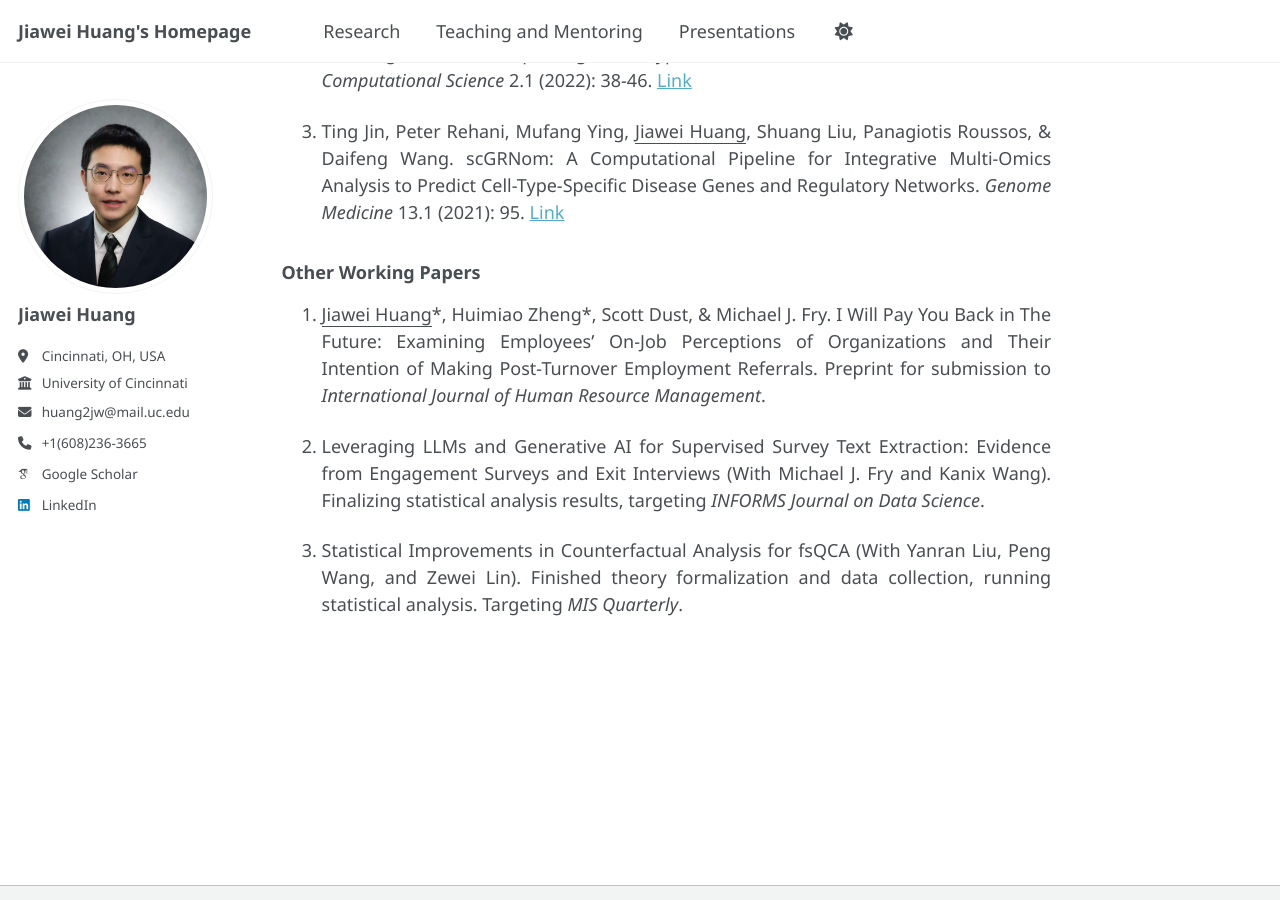
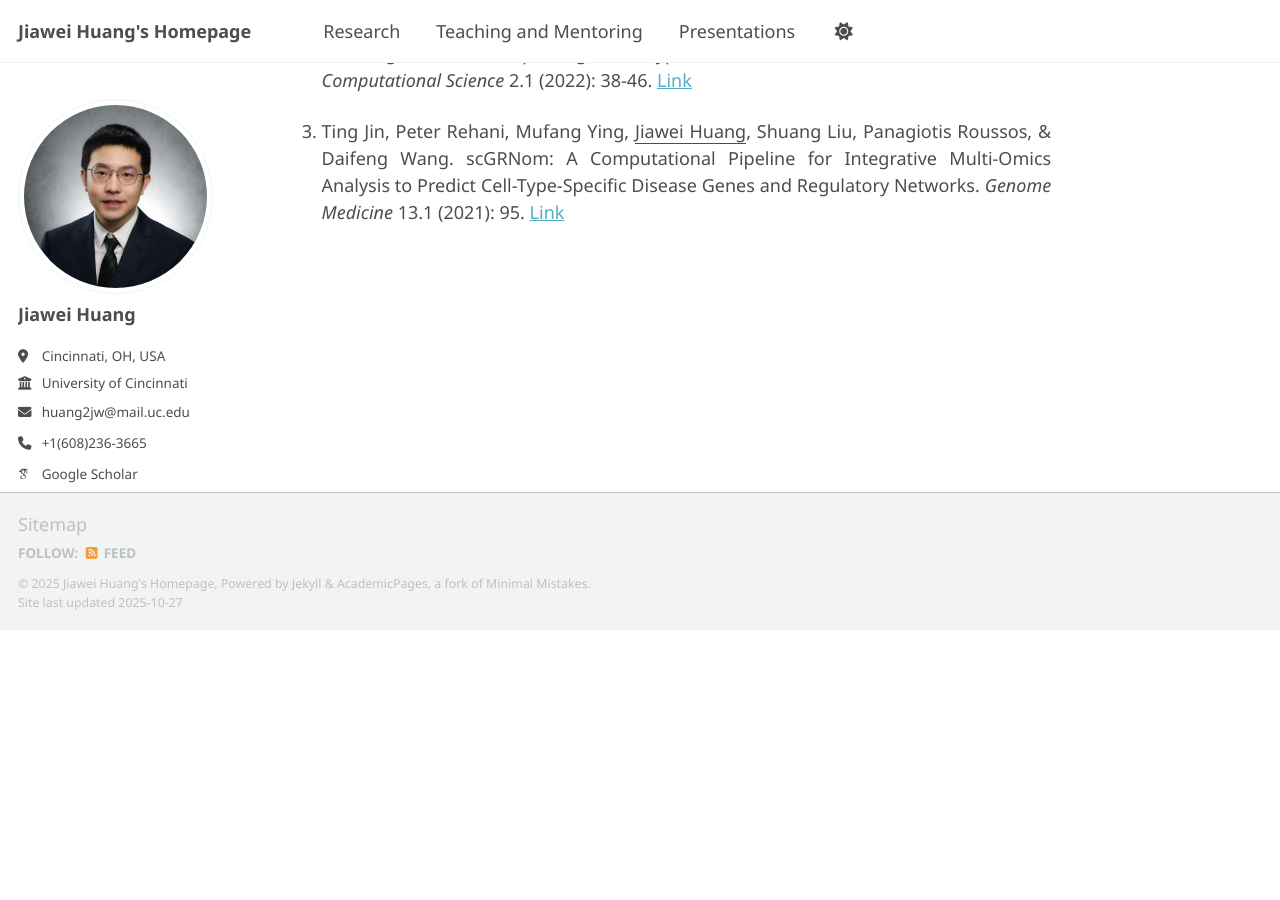
Before and after one commit to Jiawei98/Jiawei98.github.io, a Jekyll site: the page built from _pages/research.md, in a window 1280 px wide and 900 px high, scrolled down 1062 px. Built offline with Jekyll 4.4.1, drawn with Linux system fonts in a browser that asks for light colours; some web fonts are replaced; a script that is not in the unit is left out; after the commit the page ends 1692 px from its top, so only the background shows below that.

Commit message:
Update research.md

```diff
--- a/_pages/research.md
+++ b/_pages/research.md
@@ -27,11 +27,3 @@ My research centers on the development and application of statistical methodolog
 4. Nam D. Nguyen, <u>Jiawei Huang</u>, & Daifeng Wang. A Deep Manifold-Regularized Learning Model for Improving Phenotype Prediction from Multimodal Data. *Nature Computational Science* 2.1 (2022): 38-46. [Link](https://www.nature.com/articles/s43588-021-00185-x)
 
 5. Ting Jin, Peter Rehani, Mufang Ying, <u>Jiawei Huang</u>, Shuang Liu, Panagiotis Roussos, & Daifeng Wang. scGRNom: A Computational Pipeline for Integrative Multi-Omics Analysis to Predict Cell-Type-Specific Disease Genes and Regulatory Networks. *Genome Medicine* 13.1 (2021): 95. [Link](https://link.springer.com/article/10.1186/s13073-021-00908-9)
-
-### Other Working Papers
-
-7. <u>Jiawei Huang</u>\*, Huimiao Zheng\*, Scott Dust, & Michael J. Fry. I Will Pay You Back in The Future: Examining Employees' On-Job Perceptions of Organizations and Their Intention of Making Post-Turnover Employment Referrals. Preprint for submission to *International Journal of Human Resource Management*.
-
-6. Leveraging LLMs and Generative AI for Supervised Survey Text Extraction: Evidence from Engagement Surveys and Exit Interviews (With Michael J. Fry and Kanix Wang). Finalizing statistical analysis results, targeting *INFORMS Journal on Data Science*.
-
-7. Statistical Improvements in Counterfactual Analysis for fsQCA (With Yanran Liu, Peng Wang, and Zewei Lin). Finished theory formalization and data collection, running statistical analysis. Targeting *MIS Quarterly*.
```
